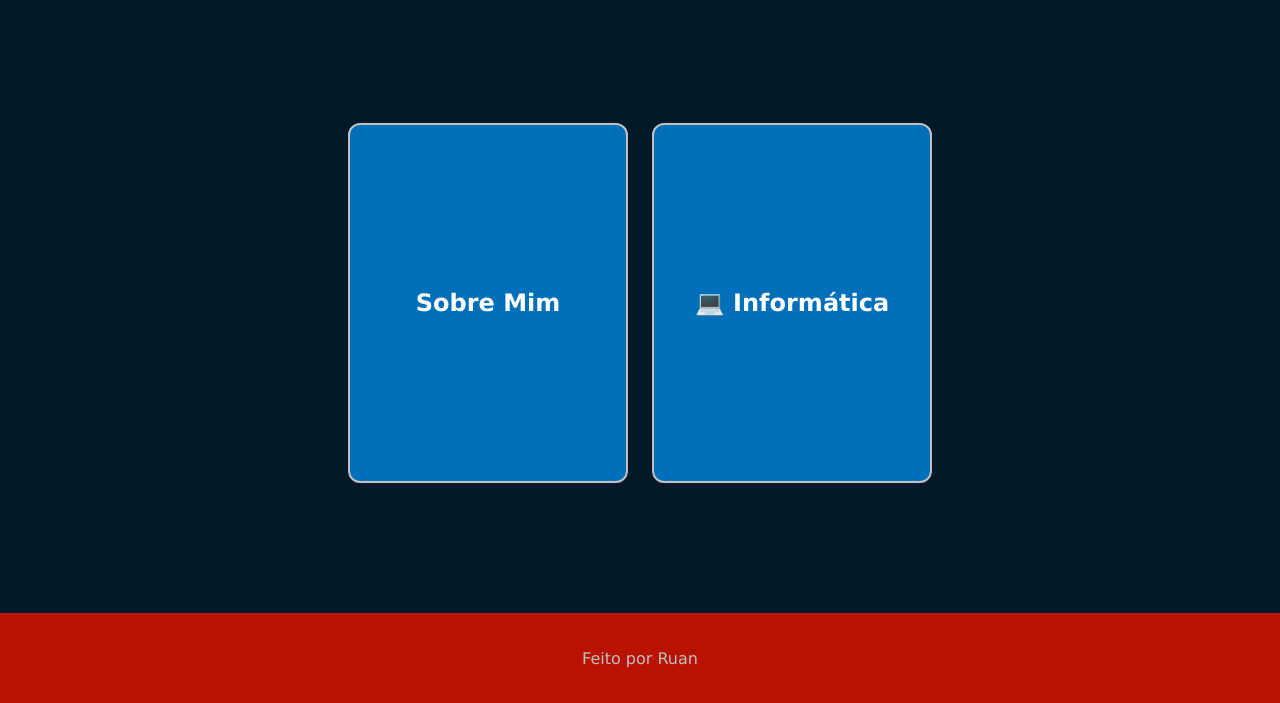
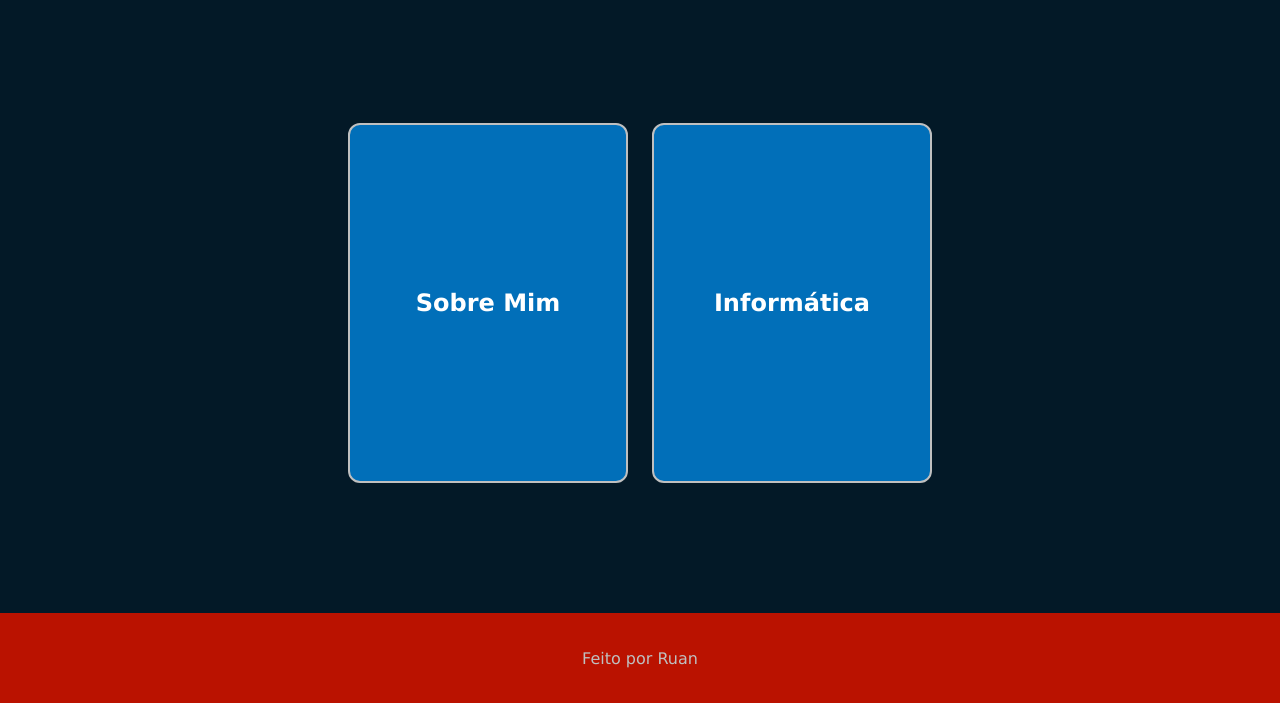
Before and after one commit to Ruan-Felix/portifolio, a plain HTML site: page index.html in a window 1280 px wide. Shown: the part 97-800 px from the top of the page. Drawn offline with Linux system fonts and the light colour scheme.

Commit message:
Add files via upload

```diff
--- a/index.html
+++ b/index.html
@@ -31,7 +31,7 @@
 
         <div class="card">
             <div class="frontofcard">
-                <h2>💻 Informática</h2>
+                <h2>Informática</h2>
             </div>
             <div class="backofcard">
                 <h3>Aprendendo:</h3>
--- a/outrostyle.css
+++ b/outrostyle.css
@@ -10,7 +10,8 @@
     transform: rotateY(180deg);
 }
 
-.frontofcard, .backofcard {
+.frontofcard,
+.backofcard {
     width: 100%;
     height: 100%;
     display: flex;
@@ -58,7 +59,8 @@ body {
     flex-direction: column;
 }
 
-header, footer {
+header,
+footer {
     width: 100%;
     height: 80px;
     display: flex;
```
